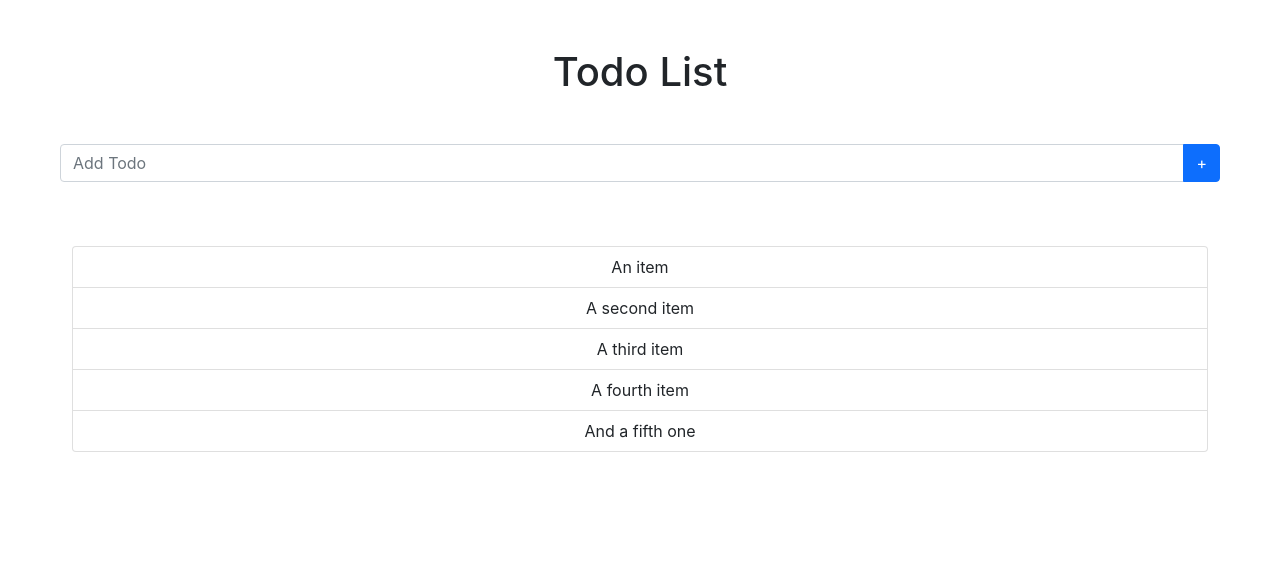
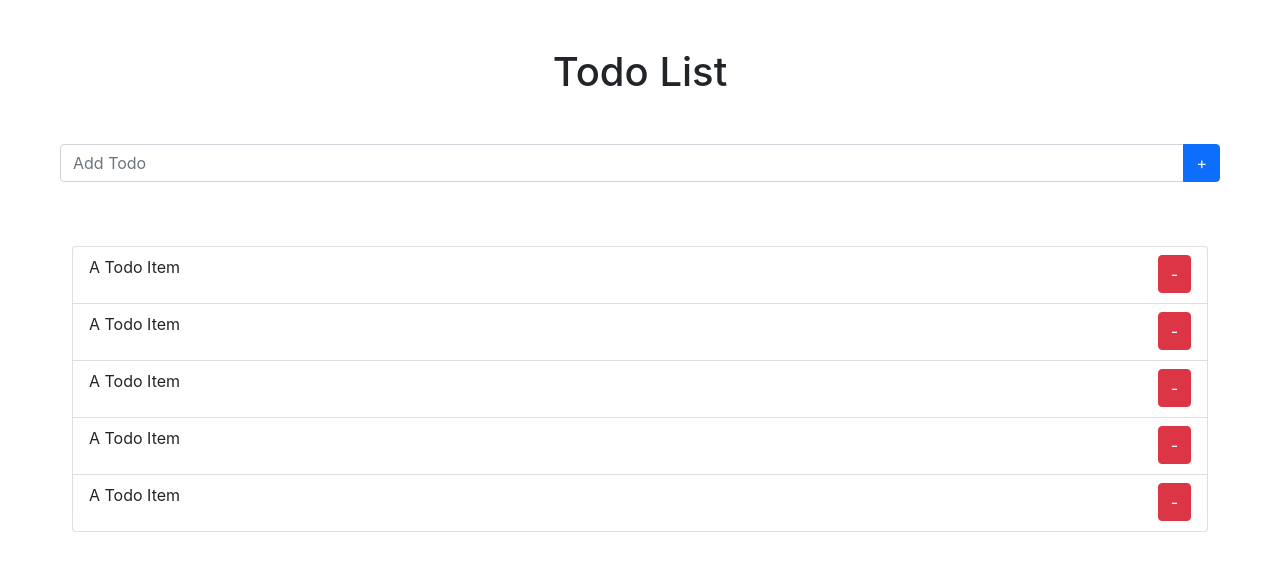
Before and after one commit to HughesSeanKyle/TechAdon-Todo, a React (Create React App) app: page / in a window 1280 px wide. Shown: the top 570 px of the page. Built offline with nearby package versions, Linux system fonts and the light colour scheme.

Commit message:
Placeholder todos buttons added

```diff
--- a/src/components/ShowTodo.jsx
+++ b/src/components/ShowTodo.jsx
@@ -3,12 +3,37 @@ import React from 'react';
 const ShowTodo = () => {
 	return (
 		<div className="container-fluid pt-5">
-			<ul className="list-group mb-3 px-5">
-				<li className="list-group-item">An item</li>
-				<li className="list-group-item">A second item</li>
-				<li className="list-group-item">A third item</li>
-				<li className="list-group-item">A fourth item</li>
-				<li className="list-group-item">And a fifth one</li>
+			<ul className="list-group mb-2 px-5">
+				<li className="list-group-item">
+					<p className="float-start text-center">A Todo Item</p>
+					<button className="btn btn-danger float-end" title="Remove Todo">
+						-
+					</button>
+				</li>
+				<li className="list-group-item">
+					<p className="float-start text-center">A Todo Item</p>
+					<button className="btn btn-danger float-end" title="Remove Todo">
+						-
+					</button>
+				</li>
+				<li className="list-group-item">
+					<p className="float-start text-center">A Todo Item</p>
+					<button className="btn btn-danger float-end" title="Remove Todo">
+						-
+					</button>
+				</li>
+				<li className="list-group-item">
+					<p className="float-start text-center">A Todo Item</p>
+					<button className="btn btn-danger float-end" title="Remove Todo">
+						-
+					</button>
+				</li>
+				<li className="list-group-item">
+					<p className="float-start text-center">A Todo Item</p>
+					<button className="btn btn-danger float-end" title="Remove Todo">
+						-
+					</button>
+				</li>
 			</ul>
 		</div>
 	);
```
